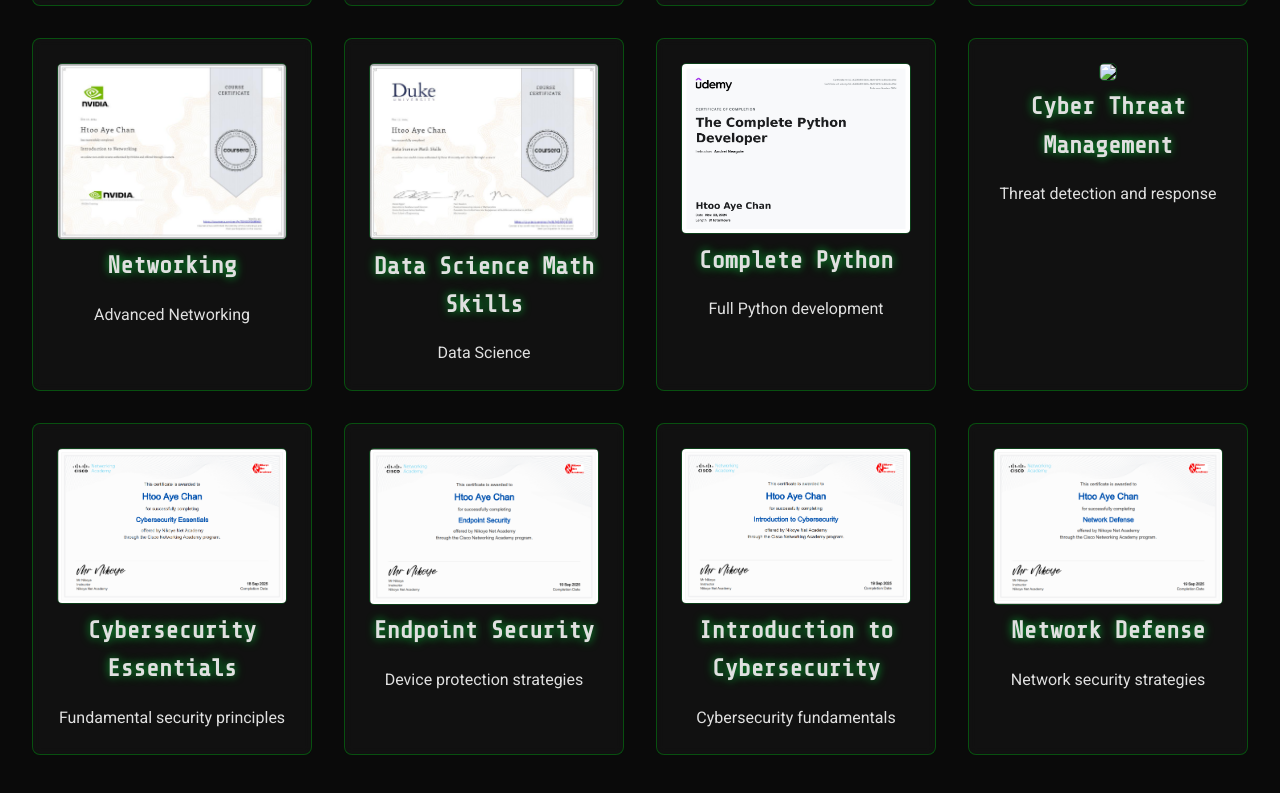
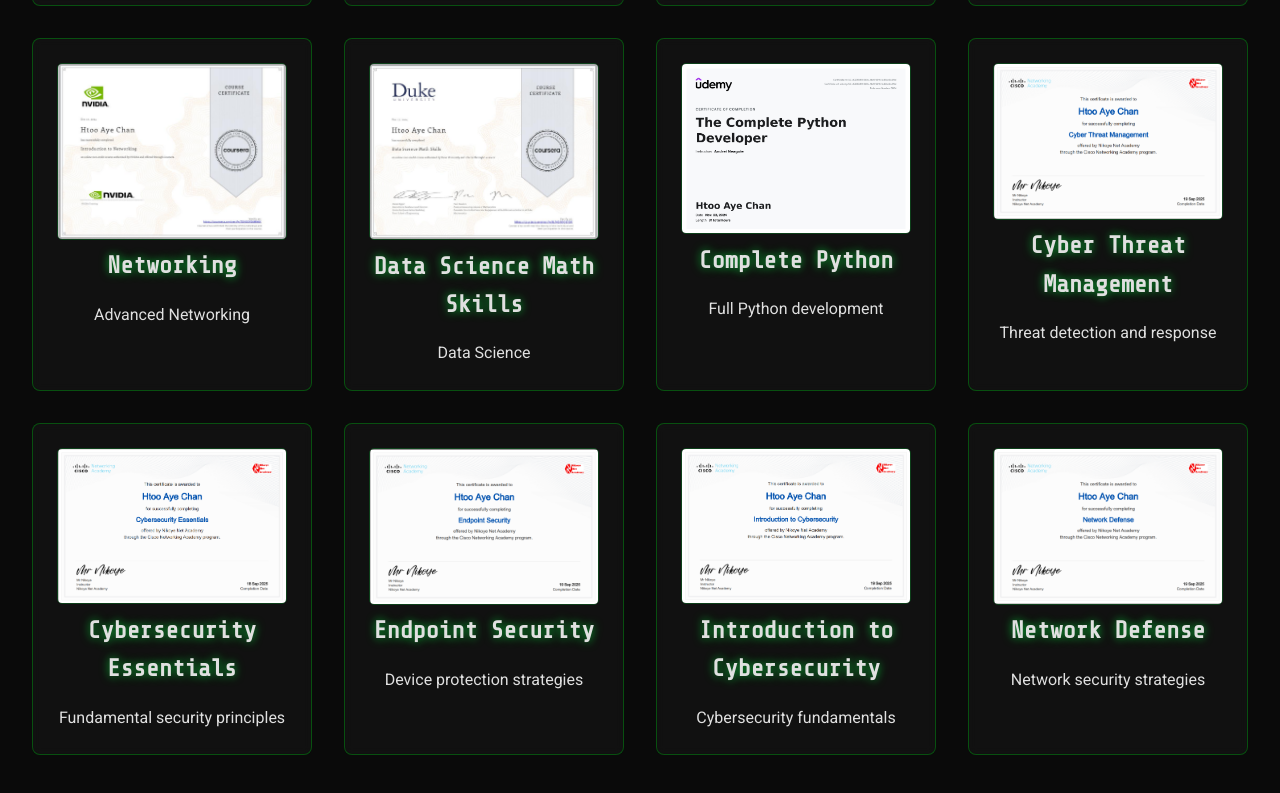
Before and after one commit to SENKronos/Portfolio, a plain HTML site: page index.html in a window 1280 px wide. Shown: the part 5033-5826 px from the top of the page. Drawn offline with nearby package versions, Linux system fonts and the light colour scheme.

Commit message:
Update index.html

```diff
--- a/index.html
+++ b/index.html
@@ -837,7 +837,7 @@
 
             <!-- Your new certifications -->
             <div class="cert-card fade-in delay-2">
-                <img src="Cyber Threat Management.png alt="Cyber Threat Management">
+                <img src="Cyber Threat Management.png" alt="Cyber Threat Management">
                 <h3>Cyber Threat Management</h3>
                 <p>Threat detection and response</p>
             </div>
```
